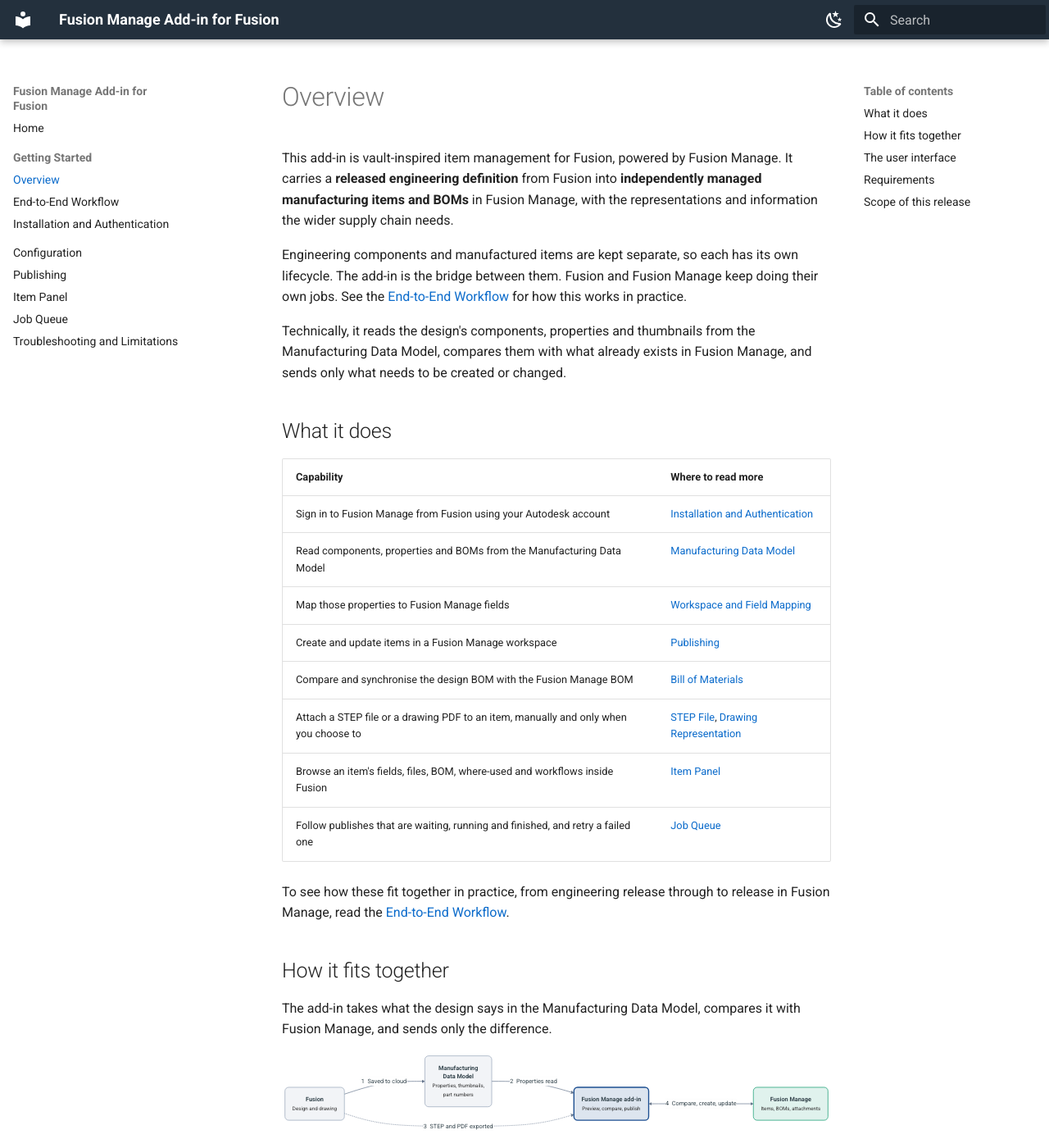
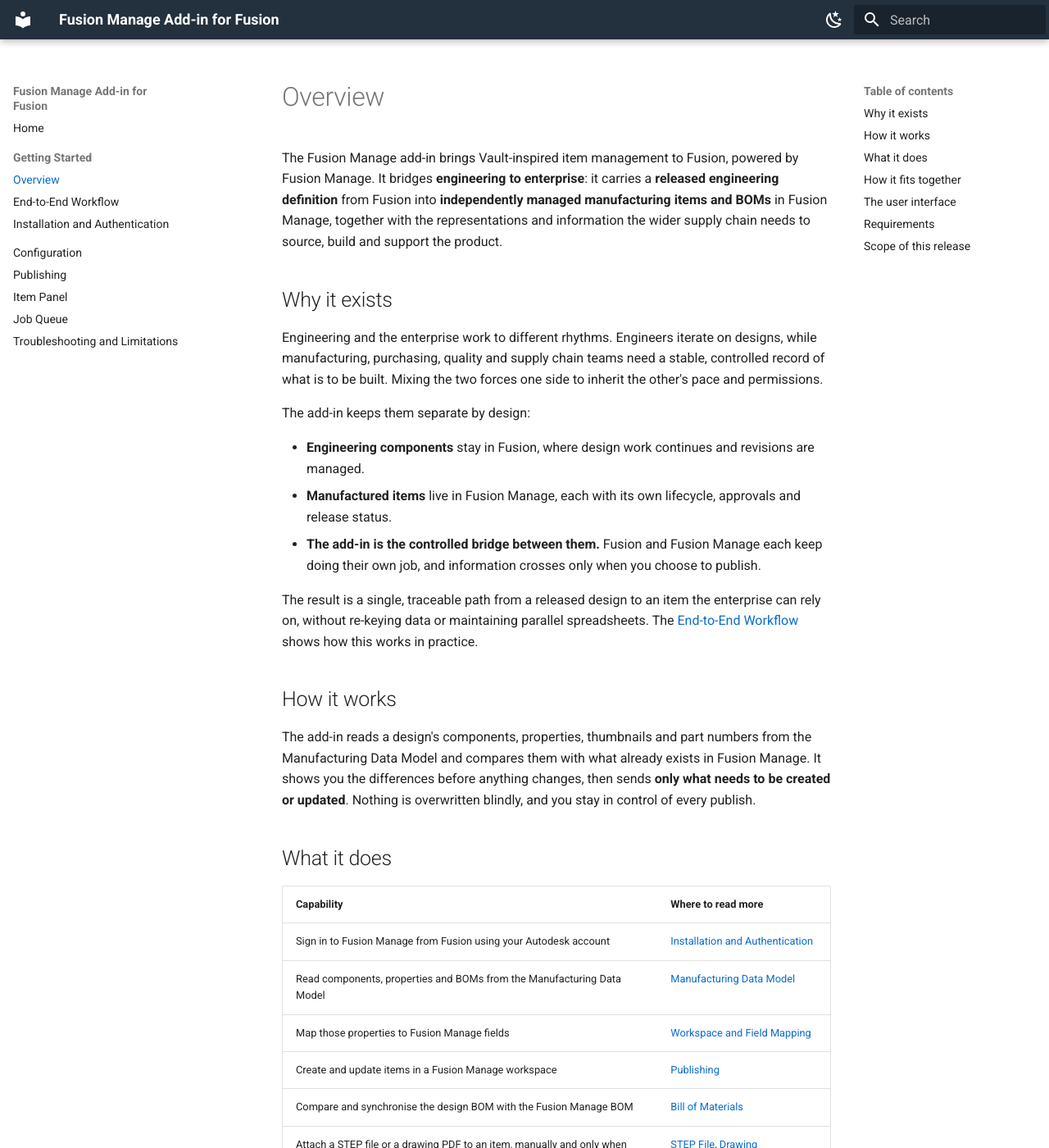
Before and after one commit to AHoop91/FusionToFusionManageAddon, an MkDocs documentation site: the page built from docs/getting-started/overview.md, in a window 1280 px wide and 1400 px high. Shown: the whole window at 82% size. Built offline with MkDocs 1.6.1 and Material for MkDocs 9.7.7, drawn with Linux system fonts in a browser that asks for light colours.

Commit message:
Expand the Overview introduction
Frame the add-in as the bridge from engineering to enterprise, add a
"Why it exists" section on keeping engineering components and
manufactured items separate, and replace the technical paragraph with a
"How it works" section.

```diff
--- a/docs/getting-started/overview.md
+++ b/docs/getting-started/overview.md
@@ -4,11 +4,23 @@
 
 # Overview
 
-This add-in is vault-inspired item management for Fusion, powered by Fusion Manage. It carries a **released engineering definition** from Fusion into **independently managed manufacturing items and BOMs** in Fusion Manage, with the representations and information the wider supply chain needs.
+The Fusion Manage add-in brings Vault-inspired item management to Fusion, powered by Fusion Manage. It bridges **engineering to enterprise**: it carries a **released engineering definition** from Fusion into **independently managed manufacturing items and BOMs** in Fusion Manage, together with the representations and information the wider supply chain needs to source, build and support the product.
 
-Engineering components and manufactured items are kept separate, so each has its own lifecycle. The add-in is the bridge between them. Fusion and Fusion Manage keep doing their own jobs. See the [End-to-End Workflow](workflow.md) for how this works in practice.
+## Why it exists
 
-Technically, it reads the design's components, properties and thumbnails from the Manufacturing Data Model, compares them with what already exists in Fusion Manage, and sends only what needs to be created or changed.
+Engineering and the enterprise work to different rhythms. Engineers iterate on designs, while manufacturing, purchasing, quality and supply chain teams need a stable, controlled record of what is to be built. Mixing the two forces one side to inherit the other's pace and permissions.
+
+The add-in keeps them separate by design:
+
+- **Engineering components** stay in Fusion, where design work continues and revisions are managed.
+- **Manufactured items** live in Fusion Manage, each with its own lifecycle, approvals and release status.
+- **The add-in is the controlled bridge between them.** Fusion and Fusion Manage each keep doing their own job, and information crosses only when you choose to publish.
+
+The result is a single, traceable path from a released design to an item the enterprise can rely on, without re-keying data or maintaining parallel spreadsheets. The [End-to-End Workflow](workflow.md) shows how this works in practice.
+
+## How it works
+
+The add-in reads a design's components, properties, thumbnails and part numbers from the Manufacturing Data Model and compares them with what already exists in Fusion Manage. It shows you the differences before anything changes, then sends **only what needs to be created or updated**. Nothing is overwritten blindly, and you stay in control of every publish.
 
 ## What it does
 
```
